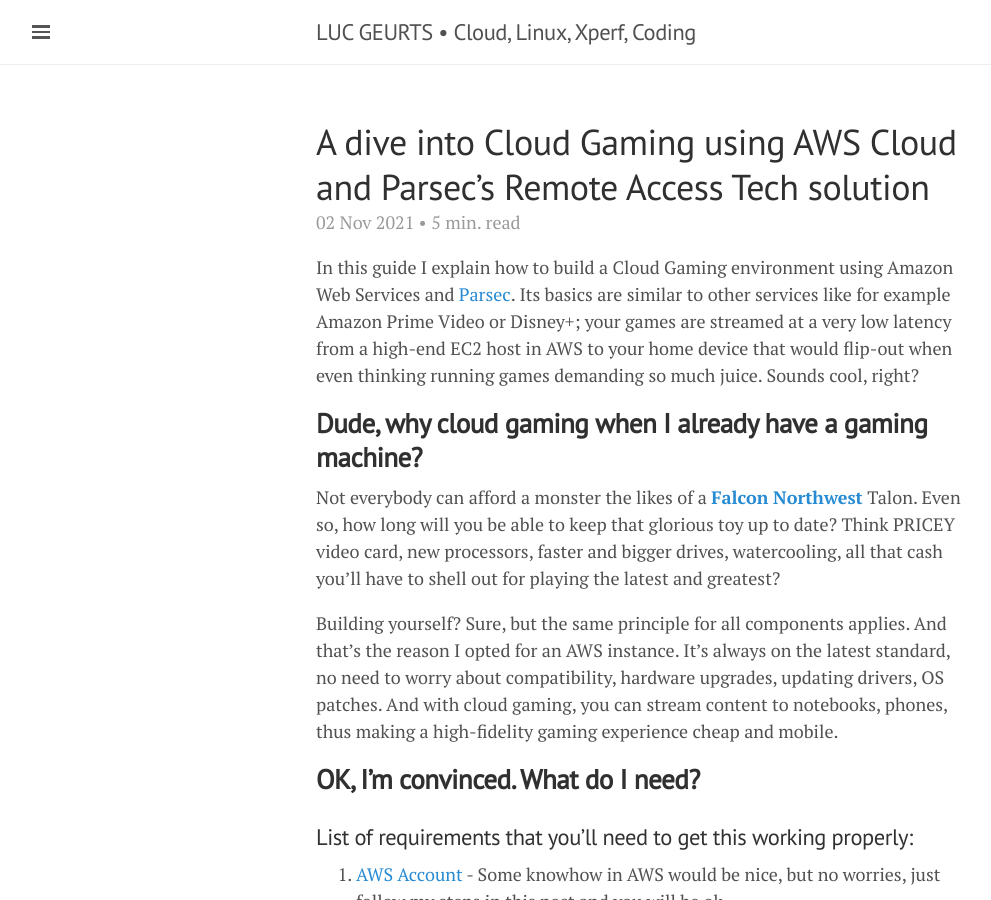
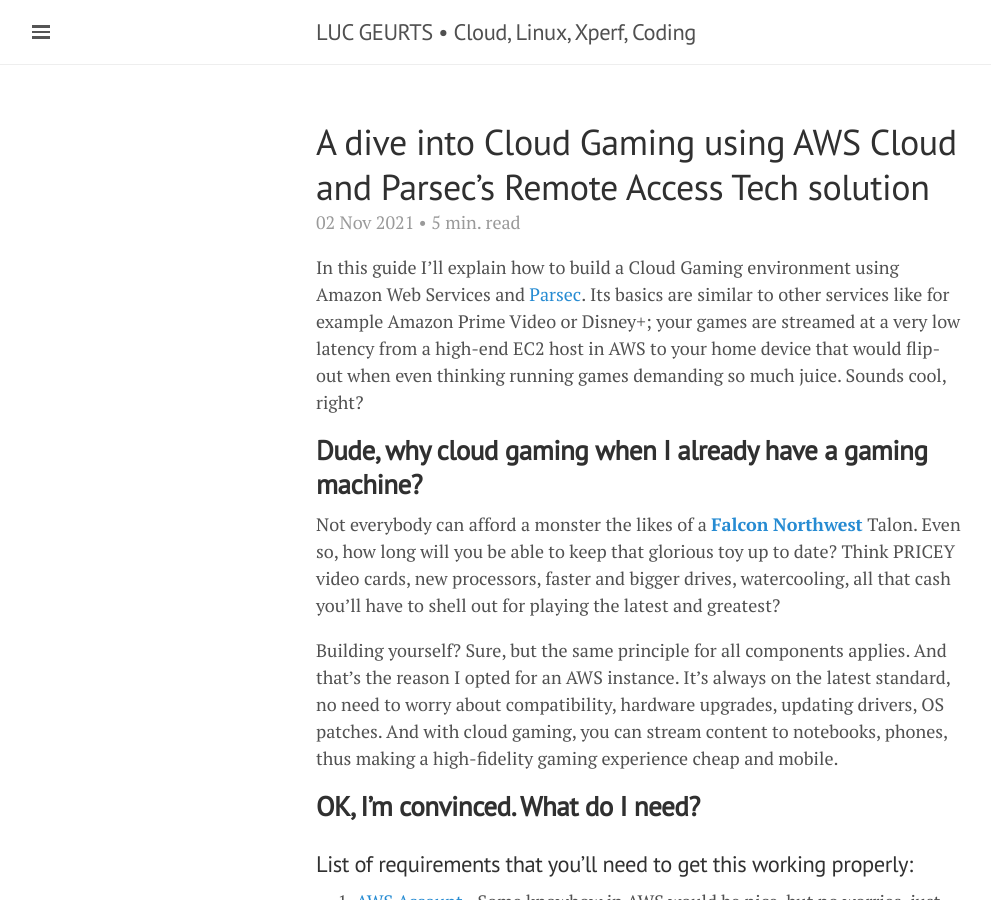
Before and after one commit to lgeurts/lgeurts.github.io, a Jekyll site: the page built from _posts/2021-11-02-aws-high-performance-cloud-gaming.md, in a window 1280 px wide and 900 px high. Shown: the whole window, without its empty margins (0-991 px from the left). Built offline with Jekyll 4.4.1, drawn with Linux system fonts in a browser that asks for light colours; nearby versions of some CDN libraries; comment, search, counter and statistics services are not loaded.

Commit message:
Update 2021-11-02-aws-high-performance-cloud-gaming.md

```diff
--- a/_posts/2021-11-02-aws-high-performance-cloud-gaming.md
+++ b/_posts/2021-11-02-aws-high-performance-cloud-gaming.md
@@ -9,11 +9,11 @@
 
 ---
 
-In this guide I explain how to build a Cloud Gaming environment using Amazon Web Services and [Parsec](https://parsec.app/). Its basics are similar to other services like for example Amazon Prime Video or Disney+; your games are streamed at a very low latency from a high-end EC2 host in AWS to your home device that would flip-out when even thinking running games demanding so much juice. Sounds cool, right?
+In this guide I'll explain how to build a Cloud Gaming environment using Amazon Web Services and [Parsec](https://parsec.app/). Its basics are similar to other services like for example Amazon Prime Video or Disney+; your games are streamed at a very low latency from a high-end EC2 host in AWS to your home device that would flip-out when even thinking running games demanding so much juice. Sounds cool, right?
 
 ## **Dude, why cloud gaming when I already have a gaming machine?**
 
-Not everybody can afford a monster the likes of a **[Falcon Northwest](https://www.falcon-nw.com/desktops)** Talon. Even so, how long will you be able to keep that glorious toy up to date? Think PRICEY video card, new processors, faster and bigger drives, watercooling, all that cash you'll have to shell out for playing the latest and greatest?
+Not everybody can afford a monster the likes of a **[Falcon Northwest](https://www.falcon-nw.com/desktops)** Talon. Even so, how long will you be able to keep that glorious toy up to date? Think PRICEY video cards, new processors, faster and bigger drives, watercooling, all that cash you'll have to shell out for playing the latest and greatest?
 
 Building yourself? Sure, but the same principle for all components applies. And that's the reason I opted for an AWS instance. It's always on the latest standard, no need to worry about compatibility, hardware upgrades, updating drivers, OS patches. And with cloud gaming, you can stream content to notebooks, phones, thus making a high-fidelity gaming experience cheap and mobile.
 
```
